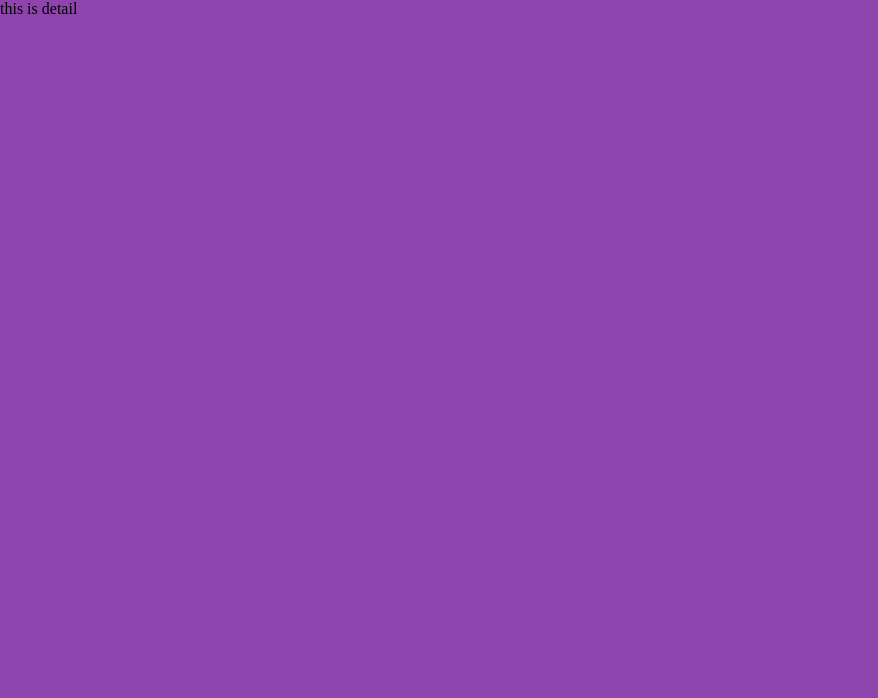
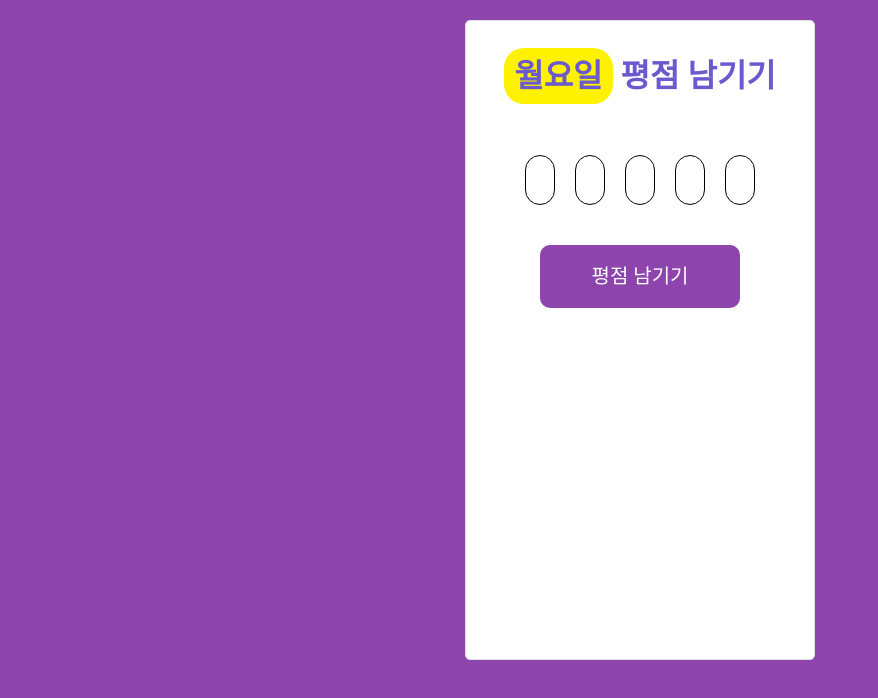
Before and after one commit to kevinkim910408/React-w3-Assignment, a React (Create React App) app: page /detail in a window 1280 px wide. Shown: the top 698 px of the page, without its empty margins (0-878 px from the left). Built offline with nearby package versions, Linux system fonts and the light colour scheme.

Commit message:
Detail Page HTML CSS
Detail Page HTML CSS

```diff
--- a/src/routes/Detail.jsx
+++ b/src/routes/Detail.jsx
@@ -1,13 +1,83 @@
+/* Detail.jsx*/
+
 import React from "react";
 
+// styled-components
+import styled from "styled-components";
 
-const Detail = () => {
+const Detail = (props) => {
     return (
-        <>
-         this is detail
-        </>
+        <Container>
+            <Title>
+                <DayHighlight>월요일</DayHighlight> 평점 남기기
+            </Title>
+                <ScoresWrap>
+                    <Score></Score>
+                    <Score></Score>
+                    <Score></Score>
+                    <Score></Score>
+                    <Score></Score>
+                </ScoresWrap>
+                <FooterWrap>
+                    <ConfirmButton>평점 남기기</ConfirmButton>
+                </FooterWrap>
+        </Container>
     )
 }
 
+const Container = styled.div`
+  max-width: 350px;
+  min-height: 80vh;
+  background-color: #fff;
+  padding: 16px;
+  margin: 20px auto;
+  border-radius: 5px;
+  border: 1px solid #ddd;
+`;
+
+const Title = styled.h1`
+  color: slateblue;
+  text-align: center;
+`;
+
+const DayHighlight = styled.span`
+    background-color: var(--yellow);
+    padding: 10px;
+    border-radius: 20px;
+`;
+
+const ScoresWrap = styled.div`
+    display: flex;
+    flex-direction: row;
+    justify-content: center;
+    align-items: center;
+    margin-top: 50px;
+`;
+
+const Score = styled.div`
+   width: 30px;
+   height: 50px;
+   border-radius: 50px;
+   border: 1px solid #000;
+   margin: 10px;
+`;
+
+const FooterWrap = styled.div`
+    text-align: center;
+    color:var(--purple);
+    line-height: 20px;
+`;
+
+const ConfirmButton = styled.button`
+    padding: 20px;
+    width: 200px;
+    border: none;
+    background-color: var(--purple);
+    font-size: 20px;
+    color: var(--white);
+    border-radius: 10px;
+    margin-top: 30px;
+`;
+
 
 export default Detail;
```
